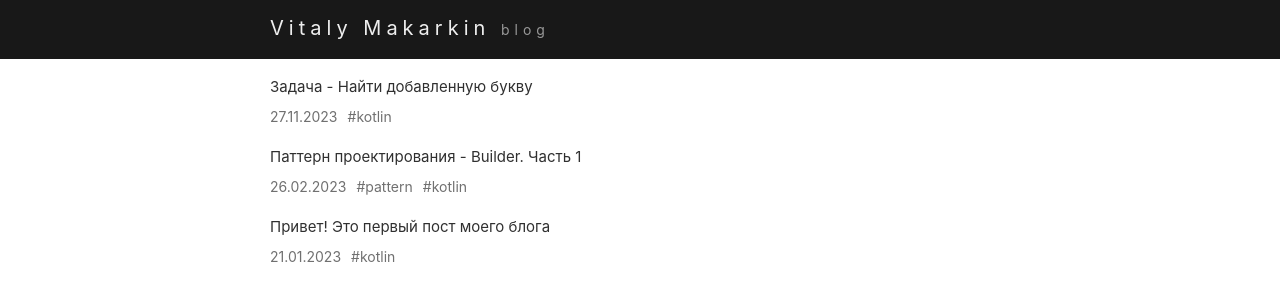
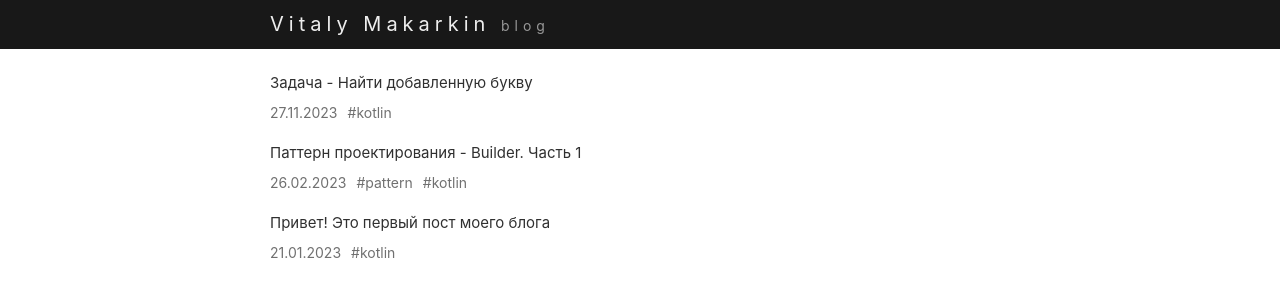
Before and after one commit to VitalyMakarkin/vitalymakarkin.github.io, a Jekyll site: the page built from index.md, in a window 1280 px wide. Shown: the top 301 px of the page. Built offline with Jekyll 4.4.1, drawn with Linux system fonts in a browser that asks for light colours.

Commit message:
Update topbar style

```diff
--- a/_includes/header.html
+++ b/_includes/header.html
@@ -1,6 +1,6 @@
 <header>
 	<div class="wrapper header">
-		<div class="content">
+		<div class="header-content">
 			<a href="{{ "/" | relative_url }}">
 				{{ site.title.author | escape }}
 				<span class="label">{{ site.title.label | escape | downcase }}</span>
--- a/_sass/base.scss
+++ b/_sass/base.scss
@@ -92,8 +92,12 @@ header {
 	margin: 0 auto;
 }
 
+.header-content {
+  padding: 14px 30px 12px 30px;
+}
+
 .content {
-  padding: 18px 30px 18px 30px;
+  padding: 24px 30px 24px 30px;
 }
 
 .header {
@@ -127,8 +131,12 @@ header {
 }
 
 @media (max-width: 767px) {
+  .header-content {
+    padding: 14px 15px 12px 15px;
+  }
+
   .content {
-    padding: 18px 15px 16px 15px;
+    padding: 20px 15px 20px 15px;
   }
 
   .header {
```
